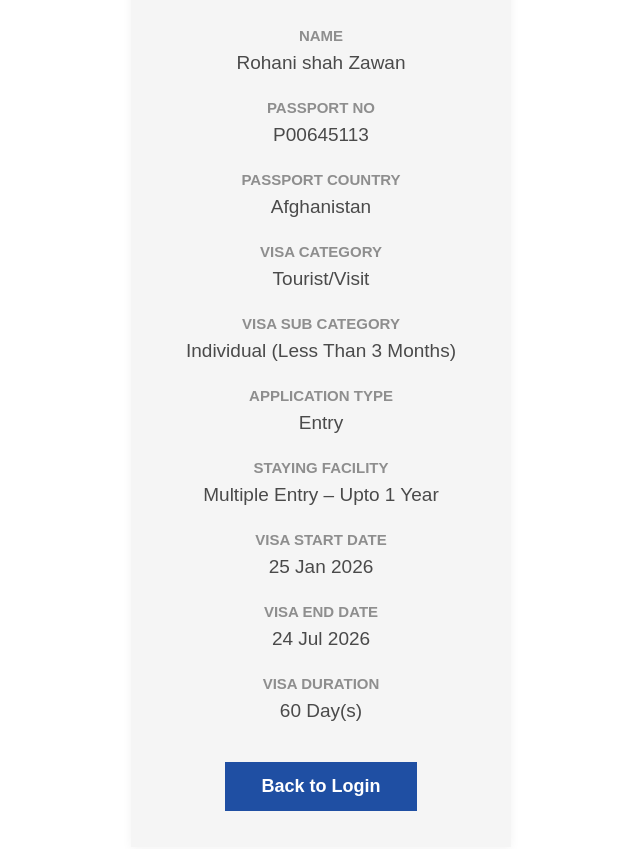
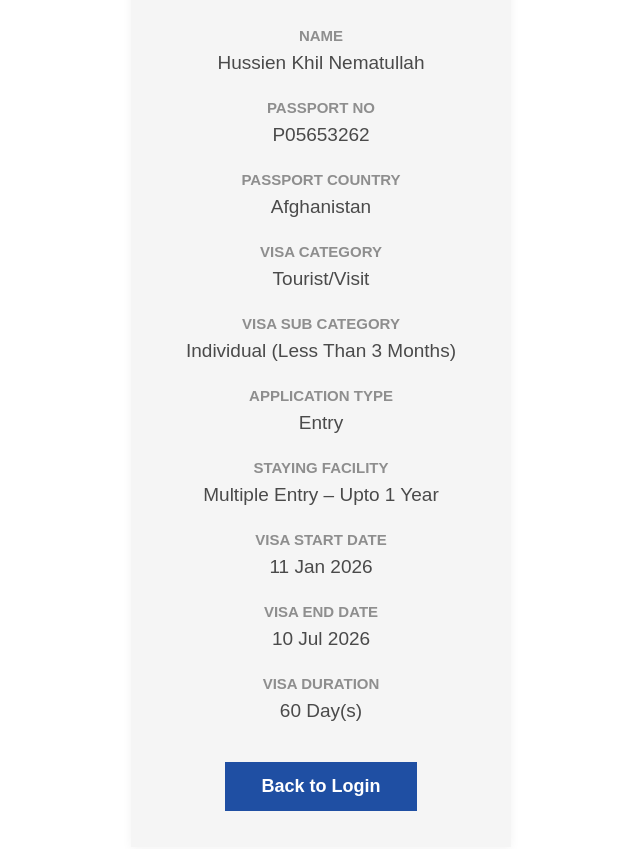
Before and after one commit to nadragovpkvisa/https-visa.nadra.gov.pk-...visa, a plain HTML site: page index.html in a window 1280 px wide. Shown: the part 573-1422 px from the top of the page, without its empty margins (319-959 px from the left). Drawn offline with Linux system fonts and the light colour scheme.

Commit message:
index.html

```diff
--- a/index.html
+++ b/index.html
@@ -242,10 +242,10 @@ body{
     </div>
 
     <div class="label">NAME</div>
-    <div class="value">Rohani shah Zawan</div>
+    <div class="value">Hussien Khil Nematullah</div>
 
     <div class="label">Passport No</div>
-    <div class="value">P00645113</div>
+    <div class="value">P05653262</div>
 
     <div class="label">Passport Country</div>
     <div class="value">Afghanistan</div>
@@ -263,10 +263,10 @@ body{
     <div class="value">Multiple Entry – Upto 1 Year</div>
 
     <div class="label">Visa Start Date</div>
-    <div class="value">25 Jan 2026</div>
+    <div class="value">11 Jan 2026</div>
 
     <div class="label">Visa End Date</div>
-    <div class="value">24 Jul 2026</div>
+    <div class="value">10 Jul 2026</div>
 
     <div class="label">Visa Duration</div>
     <div class="value">60 Day(s)</div>
```
